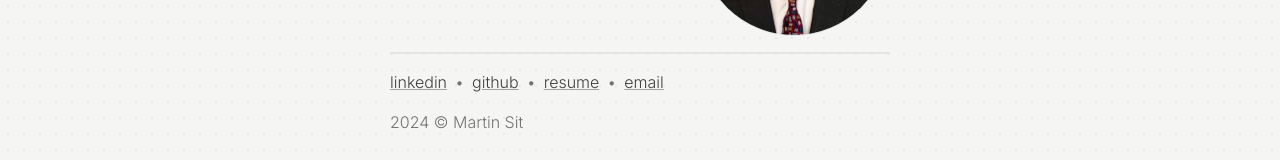
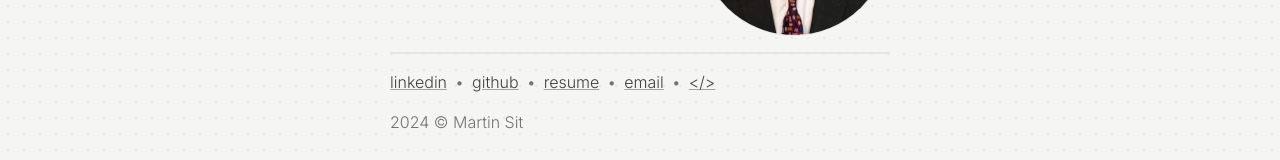
Before and after one commit to martin226/v2, a Next.js app: page / in a window 1280 px wide. Shown: the part 754-914 px from the top of the page. Built offline with nearby package versions, Linux system fonts and the light colour scheme.

Commit message:
feat: source code link

```diff
--- a/src/app/components/Footer.js
+++ b/src/app/components/Footer.js
@@ -6,6 +6,7 @@ export default function Footer({ className }) {
     { name: "github", href: "https://github.com/martin226" },
     { name: "resume", href: "/resume.pdf" },
     { name: "email", href: "mailto:martinsit288@gmail.com" },
+    { name: "</>", href: "https://github.com/martin226/v2" },
   ];
   return (
     <footer className={`flex flex-col gap-4 ${className}`}>
```
